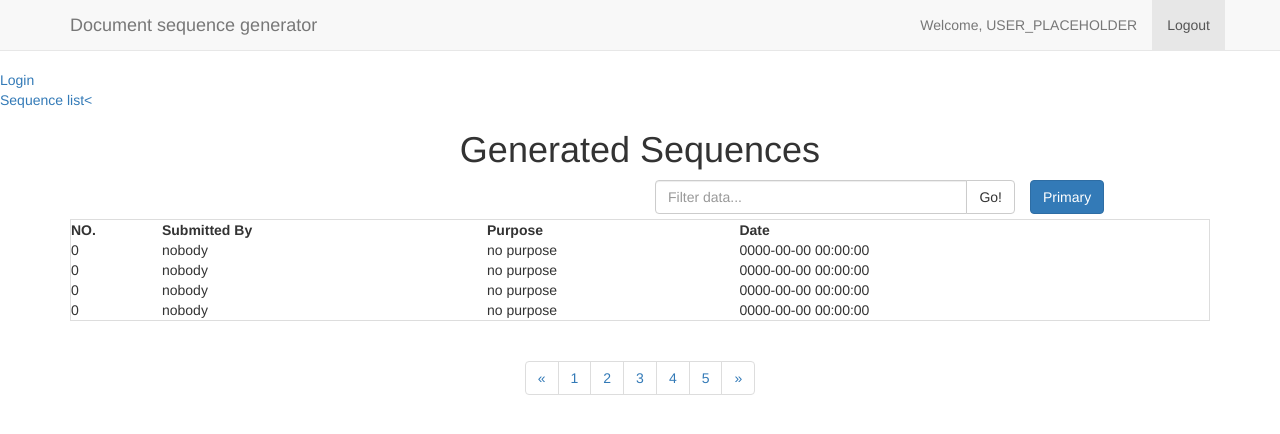
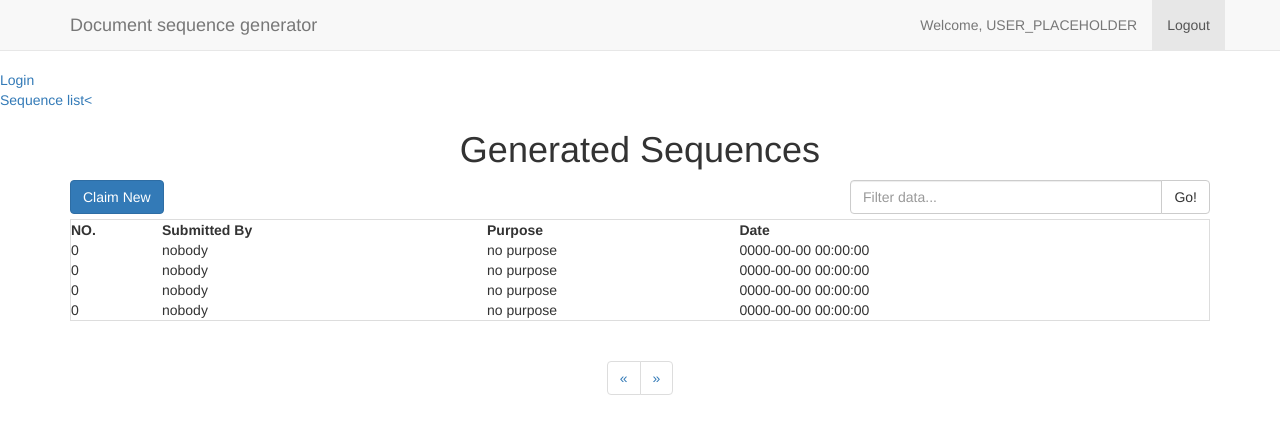
Before and after one commit to brama051/epic-frontend, an Angular app: page / in a window 1280 px wide. Shown: the top 434 px of the page. Built offline with nearby package versions, Linux system fonts and the light colour scheme.

Commit message:
Generated static layout

```diff
--- a/src/app/sequence-list/sequence-list.component.html
+++ b/src/app/sequence-list/sequence-list.component.html
@@ -6,7 +6,9 @@
     </div>
   </div>
   <div class="row">
-    <button type="button" class="btn btn-primary">Primary</button>
+    <div class="col-md-2">
+      <button type="button" class="btn btn-primary">Claim New</button>
+    </div>
     <div class="col-md-6"></div>
     <div class="col-lg-4">
       <div class="input-group">
@@ -64,11 +66,6 @@
               <span aria-hidden="true">&laquo;</span>
             </a>
           </li>
-          <li><a href="#">1</a></li>
-          <li><a href="#">2</a></li>
-          <li><a href="#">3</a></li>
-          <li><a href="#">4</a></li>
-          <li><a href="#">5</a></li>
           <li>
             <a href="#" aria-label="Next">
               <span aria-hidden="true">&raquo;</span>
```
